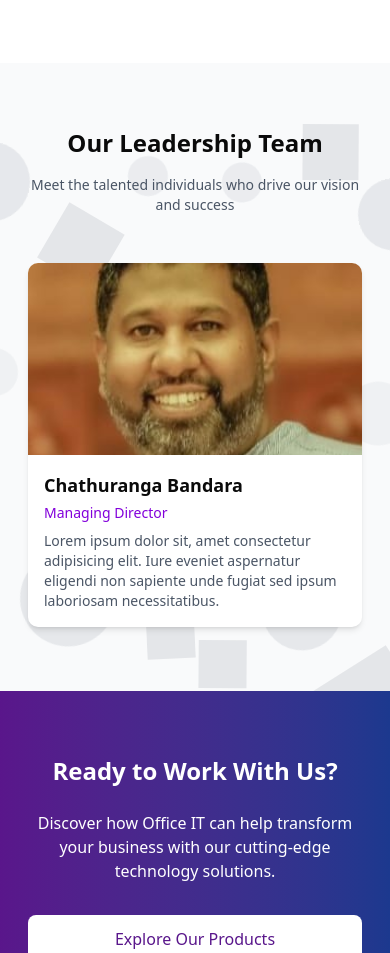
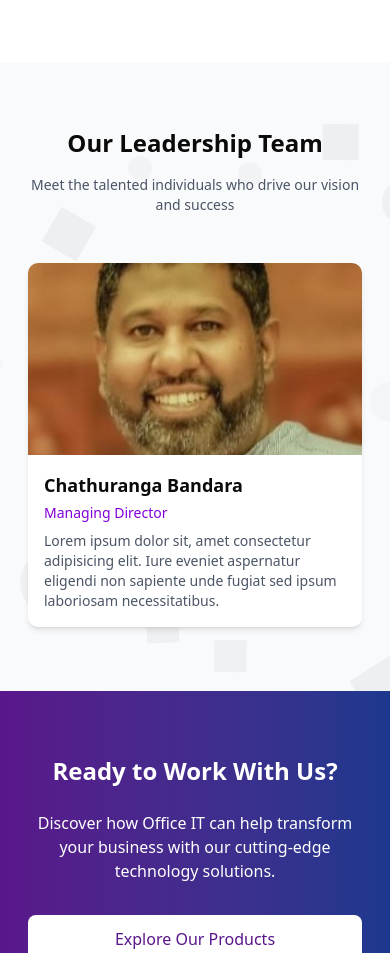
Before and after one commit to officeit012/office-client, a React (Vite) app: page /about in a window 390 px wide. Shown: the part 2983-3936 px from the top of the page. Built offline with nearby package versions, Linux system fonts and the light colour scheme; no server answers.

Commit message:
Refactor LeadershipTeamSection and ProductDetailPage for improved responsiveness by adjusting sizes of floating shapes and product image container.

```diff
--- a/src/components/LeadershipTeamSection.jsx
+++ b/src/components/LeadershipTeamSection.jsx
@@ -4,45 +4,45 @@ const LeadershipTeamSection = () => {
       {/* Left side floating shapes */}
       <div className="absolute left-0 top-0 w-full h-full pointer-events-none">
         {/* Circle 1 */}
-        <div className="absolute left-[-50px] top-20 w-20 h-20 bg-gray-400/20 rounded-full animate-float-slow"></div>
+        <div className="absolute left-[-50px] top-20 w-12 h-12 lg:w-20 lg:h-20 bg-gray-400/10 lg:bg-gray-400/20 rounded-full animate-float-slow"></div>
         {/* Square 1 */}
-        <div className="absolute left-10 top-40 w-16 h-16 bg-gray-500/15 rotate-45 animate-float-medium"></div>
+        <div className="absolute left-10 top-40 w-10 h-10 lg:w-16 lg:h-16 bg-gray-500/8 lg:bg-gray-500/15 rotate-45 animate-float-medium"></div>
         {/* Circle 2 */}
-        <div className="absolute left-[-30px] top-72 w-12 h-12 bg-gray-300/25 rounded-full animate-float-fast"></div>
+        <div className="absolute left-[-30px] top-72 w-8 h-8 lg:w-12 lg:h-12 bg-gray-300/12 lg:bg-gray-300/25 rounded-full animate-float-fast"></div>
         {/* Triangle 1 */}
-        <div className="absolute left-20 top-96 w-0 h-0 border-l-[15px] border-r-[15px] border-b-[26px] border-l-transparent border-r-transparent border-b-gray-400/20 animate-float-slow"></div>
+        <div className="absolute left-20 top-96 w-0 h-0 border-l-[8px] border-r-[8px] border-b-[14px] lg:border-l-[15px] lg:border-r-[15px] lg:border-b-[26px] border-l-transparent border-r-transparent border-b-gray-400/10 lg:border-b-gray-400/20 animate-float-slow"></div>
         {/* Circle 3 */}
-        <div className="absolute left-5 top-[500px] w-24 h-24 bg-gray-600/10 rounded-full animate-float-medium"></div>
+        <div className="absolute left-5 top-[500px] w-16 h-16 lg:w-24 lg:h-24 bg-gray-600/5 lg:bg-gray-600/10 rounded-full animate-float-medium"></div>
 
         {/* Additional center-left shapes */}
-        <div className="absolute left-32 top-24 w-10 h-10 bg-gray-400/15 rounded-full animate-float-fast"></div>
-        <div className="absolute left-40 top-64 w-8 h-8 bg-gray-500/20 rotate-45 animate-float-medium"></div>
-        <div className="absolute left-28 top-[380px] w-14 h-14 bg-gray-300/18 rounded-full animate-float-slow"></div>
-        <div className="absolute left-48 top-[480px] w-0 h-0 border-l-[8px] border-r-[8px] border-b-[14px] border-l-transparent border-r-transparent border-b-gray-400/18 animate-float-fast"></div>
-        <div className="absolute left-36 top-[560px] w-12 h-12 bg-gray-600/12 rotate-12 animate-float-medium"></div>
+        <div className="absolute left-32 top-24 w-6 h-6 lg:w-10 lg:h-10 bg-gray-400/8 lg:bg-gray-400/15 rounded-full animate-float-fast"></div>
+        <div className="absolute left-40 top-64 w-5 h-5 lg:w-8 lg:h-8 bg-gray-500/10 lg:bg-gray-500/20 rotate-45 animate-float-medium"></div>
+        <div className="absolute left-28 top-[380px] w-8 h-8 lg:w-14 lg:h-14 bg-gray-300/9 lg:bg-gray-300/18 rounded-full animate-float-slow"></div>
+        <div className="absolute left-48 top-[480px] w-0 h-0 border-l-[4px] border-r-[4px] border-b-[7px] lg:border-l-[8px] lg:border-r-[8px] lg:border-b-[14px] border-l-transparent border-r-transparent border-b-gray-400/9 lg:border-b-gray-400/18 animate-float-fast"></div>
+        <div className="absolute left-36 top-[560px] w-8 h-8 lg:w-12 lg:h-12 bg-gray-600/6 lg:bg-gray-600/12 rotate-12 animate-float-medium"></div>
       </div>
 
       {/* Right side floating shapes */}
       <div className="absolute right-0 top-0 w-full h-full pointer-events-none">
         {/* Circle 4 */}
-        <div className="absolute right-[-40px] top-32 w-18 h-18 bg-gray-400/20 rounded-full animate-float-medium"></div>
+        <div className="absolute right-[-40px] top-32 w-12 h-12 lg:w-18 lg:h-18 bg-gray-400/10 lg:bg-gray-400/20 rounded-full animate-float-medium"></div>
         {/* Square 2 */}
-        <div className="absolute right-8 top-16 w-14 h-14 bg-gray-500/15 rotate-12 animate-float-fast"></div>
+        <div className="absolute right-8 top-16 w-9 h-9 lg:w-14 lg:h-14 bg-gray-500/8 lg:bg-gray-500/15 rotate-12 animate-float-fast"></div>
         {/* Circle 5 */}
-        <div className="absolute right-[-20px] top-80 w-16 h-16 bg-gray-300/25 rounded-full animate-float-slow"></div>
+        <div className="absolute right-[-20px] top-80 w-10 h-10 lg:w-16 lg:h-16 bg-gray-300/12 lg:bg-gray-300/25 rounded-full animate-float-slow"></div>
         {/* Triangle 2 */}
-        <div className="absolute right-15 top-[440px] w-0 h-0 border-l-[12px] border-r-[12px] border-b-[20px] border-l-transparent border-r-transparent border-b-gray-400/20 animate-float-fast"></div>
+        <div className="absolute right-15 top-[440px] w-0 h-0 border-l-[6px] border-r-[6px] border-b-[10px] lg:border-l-[12px] lg:border-r-[12px] lg:border-b-[20px] border-l-transparent border-r-transparent border-b-gray-400/10 lg:border-b-gray-400/20 animate-float-fast"></div>
         {/* Circle 6 */}
-        <div className="absolute right-12 top-[520px] w-20 h-20 bg-gray-600/10 rounded-full animate-float-medium"></div>
+        <div className="absolute right-12 top-[520px] w-12 h-12 lg:w-20 lg:h-20 bg-gray-600/5 lg:bg-gray-600/10 rounded-full animate-float-medium"></div>
         {/* Square 3 */}
-        <div className="absolute right-[-25px] top-[600px] w-22 h-22 bg-gray-500/15 rotate-45 animate-float-slow"></div>
+        <div className="absolute right-[-25px] top-[600px] w-14 h-14 lg:w-22 lg:h-22 bg-gray-500/8 lg:bg-gray-500/15 rotate-45 animate-float-slow"></div>
 
         {/* Additional center-right shapes */}
-        <div className="absolute right-32 top-28 w-10 h-10 bg-gray-400/15 rounded-full animate-float-medium"></div>
-        <div className="absolute right-40 top-68 w-8 h-8 bg-gray-500/20 rotate-45 animate-float-fast"></div>
-        <div className="absolute right-28 top-[360px] w-14 h-14 bg-gray-300/18 rounded-full animate-float-slow"></div>
-        <div className="absolute right-48 top-[500px] w-0 h-0 border-l-[8px] border-r-[8px] border-b-[14px] border-l-transparent border-r-transparent border-b-gray-400/18 animate-float-medium"></div>
-        <div className="absolute right-36 top-[580px] w-12 h-12 bg-gray-600/12 rotate-12 animate-float-fast"></div>
+        <div className="absolute right-32 top-28 w-6 h-6 lg:w-10 lg:h-10 bg-gray-400/8 lg:bg-gray-400/15 rounded-full animate-float-medium"></div>
+        <div className="absolute right-40 top-68 w-5 h-5 lg:w-8 lg:h-8 bg-gray-500/10 lg:bg-gray-500/20 rotate-45 animate-float-fast"></div>
+        <div className="absolute right-28 top-[360px] w-8 h-8 lg:w-14 lg:h-14 bg-gray-300/9 lg:bg-gray-300/18 rounded-full animate-float-slow"></div>
+        <div className="absolute right-48 top-[500px] w-0 h-0 border-l-[4px] border-r-[4px] border-b-[7px] lg:border-l-[8px] lg:border-r-[8px] lg:border-b-[14px] border-l-transparent border-r-transparent border-b-gray-400/9 lg:border-b-gray-400/18 animate-float-medium"></div>
+        <div className="absolute right-36 top-[580px] w-8 h-8 lg:w-12 lg:h-12 bg-gray-600/6 lg:bg-gray-600/12 rotate-12 animate-float-fast"></div>
       </div>
 
       <div className="container mx-auto px-7 relative z-10">
@@ -78,7 +78,7 @@ const LeadershipTeamSection = () => {
         </div>
       </div>
 
-      <style jsx>{`
+      <style>{`
         @keyframes float-slow {
           0%,
           100% {
--- a/src/pages/product-detail.page.jsx
+++ b/src/pages/product-detail.page.jsx
@@ -137,7 +137,7 @@ const ProductDetailPage = () => {
           <div className="lg:flex">
             {/* Product Image */}
             <div className="lg:w-1/2">
-              <div className="h-64 lg:h-96 lg:h-[500px] relative">
+              <div className="h-64 lg:h-[500px] relative">
                 <img
                   src={product.image}
                   alt={product.name}
```
